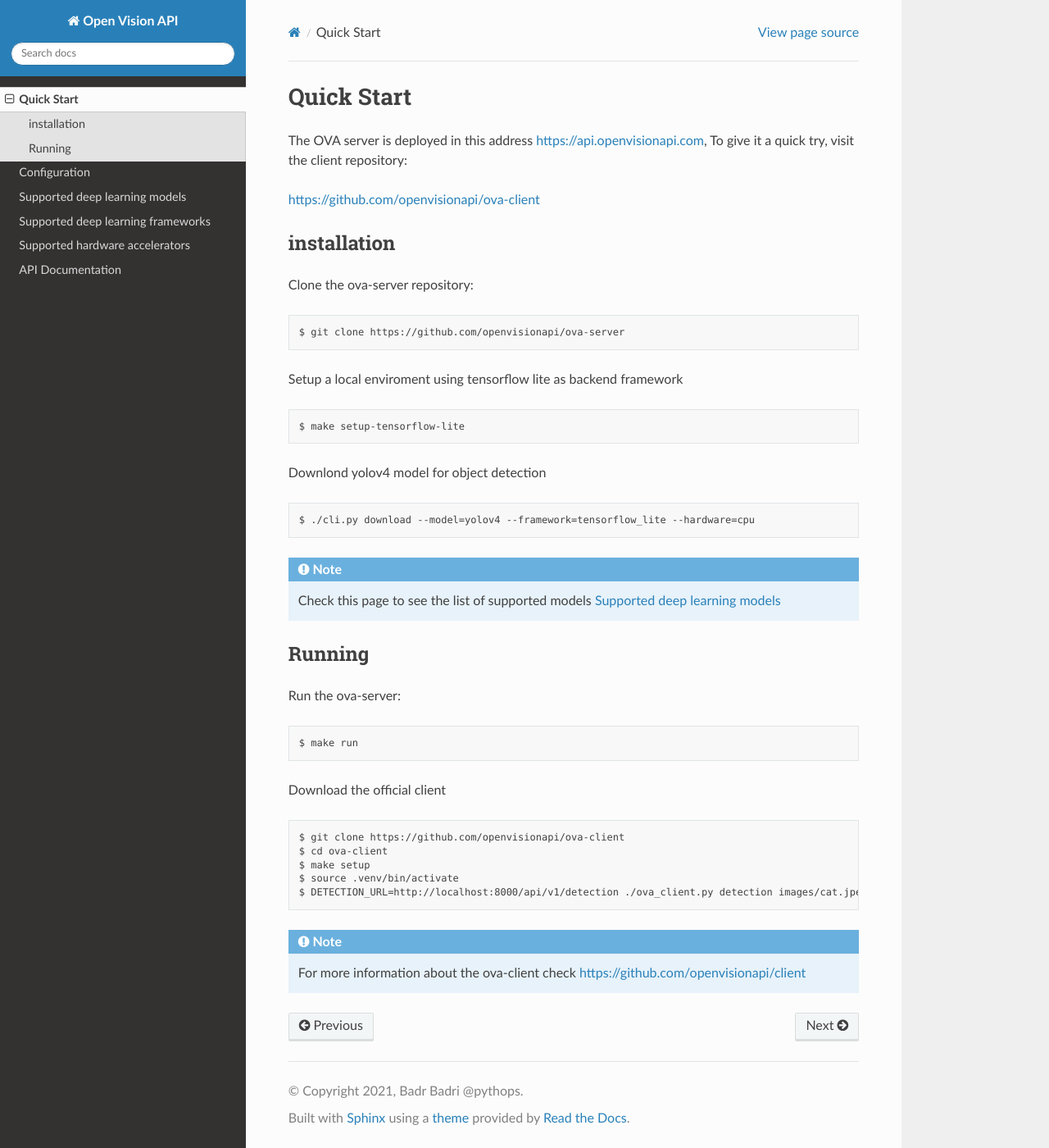
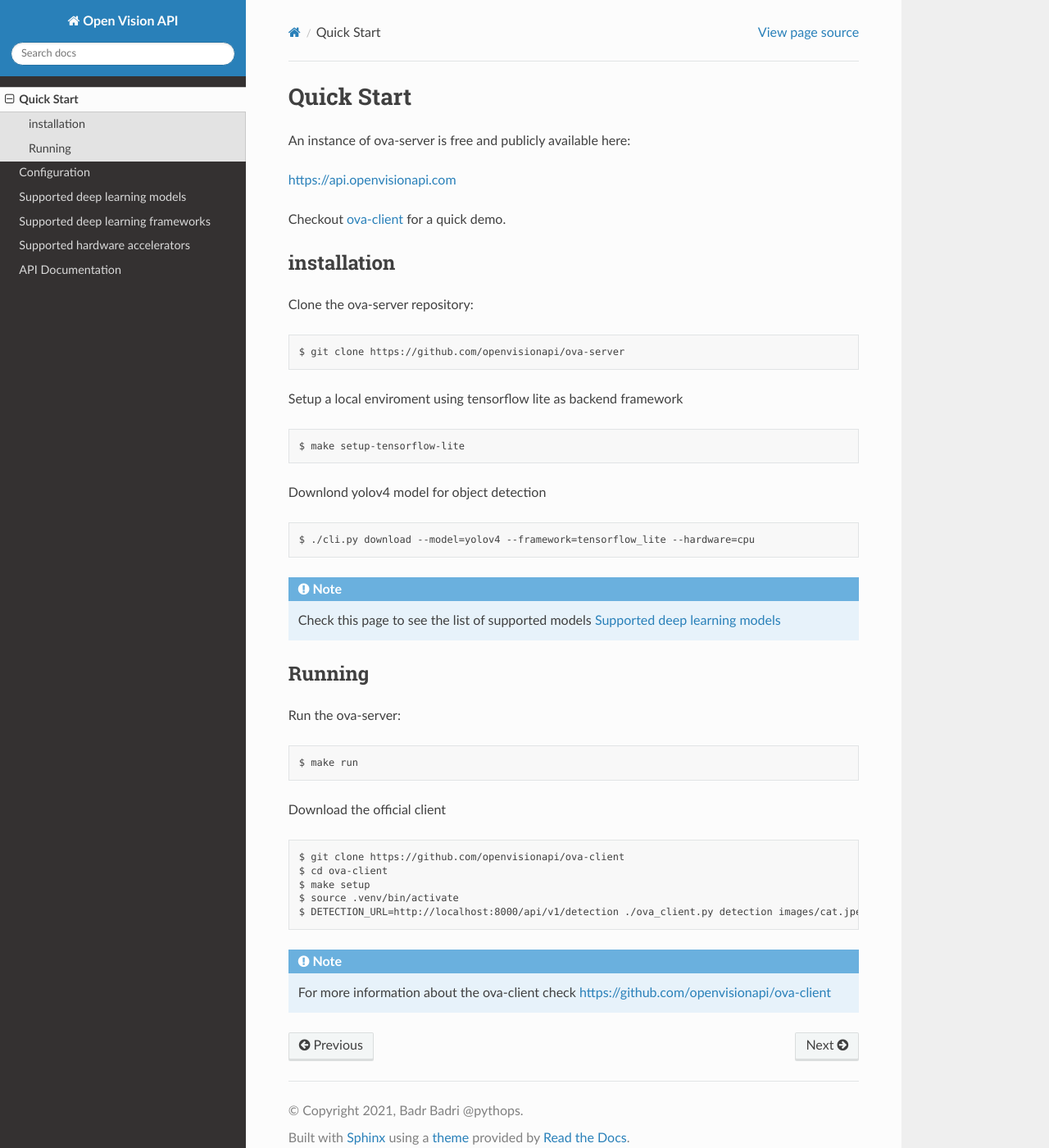
Before and after one commit to openvisionapi/docs, a Sphinx documentation site: the page built from source/start.rst, in a window 1280 px wide and 1400 px high. Shown: the whole window at 82% size. Built offline with Sphinx 7.4.7 and the Read the Docs theme 2.0.0, drawn with Linux system fonts in a browser that asks for light colours.

Commit message:
Update the quick start section & fix ova-client link

```diff
--- a/source/start.rst
+++ b/source/start.rst
@@ -2,9 +2,11 @@
 Quick Start
 ===========
 
-The OVA server is deployed in this address https://api.openvisionapi.com, To give it a quick try, visit the client repository:
+An instance of ova-server is free and publicly available here:
 
-https://github.com/openvisionapi/ova-client
+https://api.openvisionapi.com
+
+Checkout `ova-client <https://github.com/openvisionapi/ova-client>`_ for a quick demo.
 
 installation
 ============
@@ -37,6 +39,7 @@
 
 Download the official client
 ::
+
     $ git clone https://github.com/openvisionapi/ova-client
     $ cd ova-client
     $ make setup
@@ -45,4 +48,4 @@
 
 .. note::
     For more information about the ova-client check
-    https://github.com/openvisionapi/client
+    https://github.com/openvisionapi/ova-client
```
